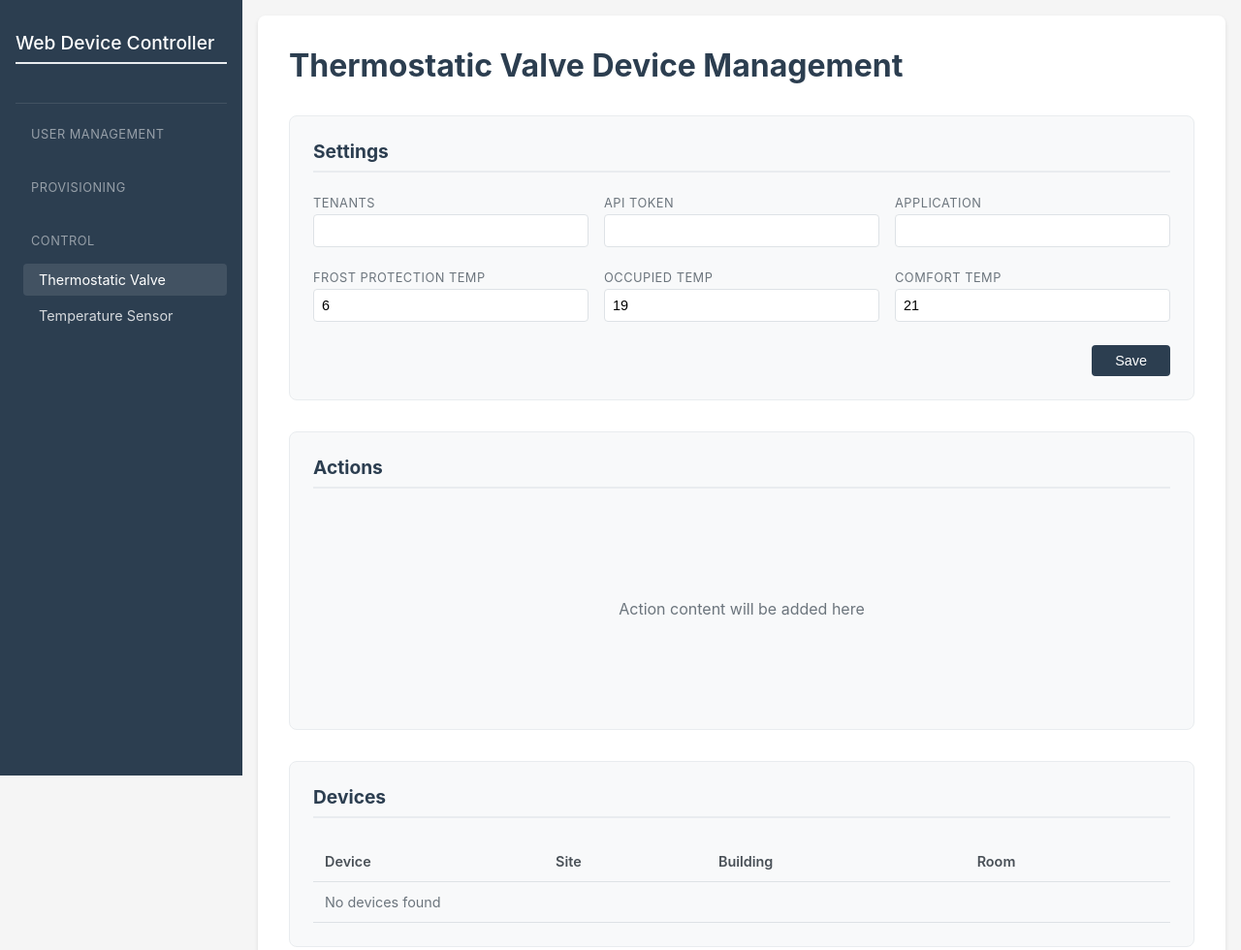
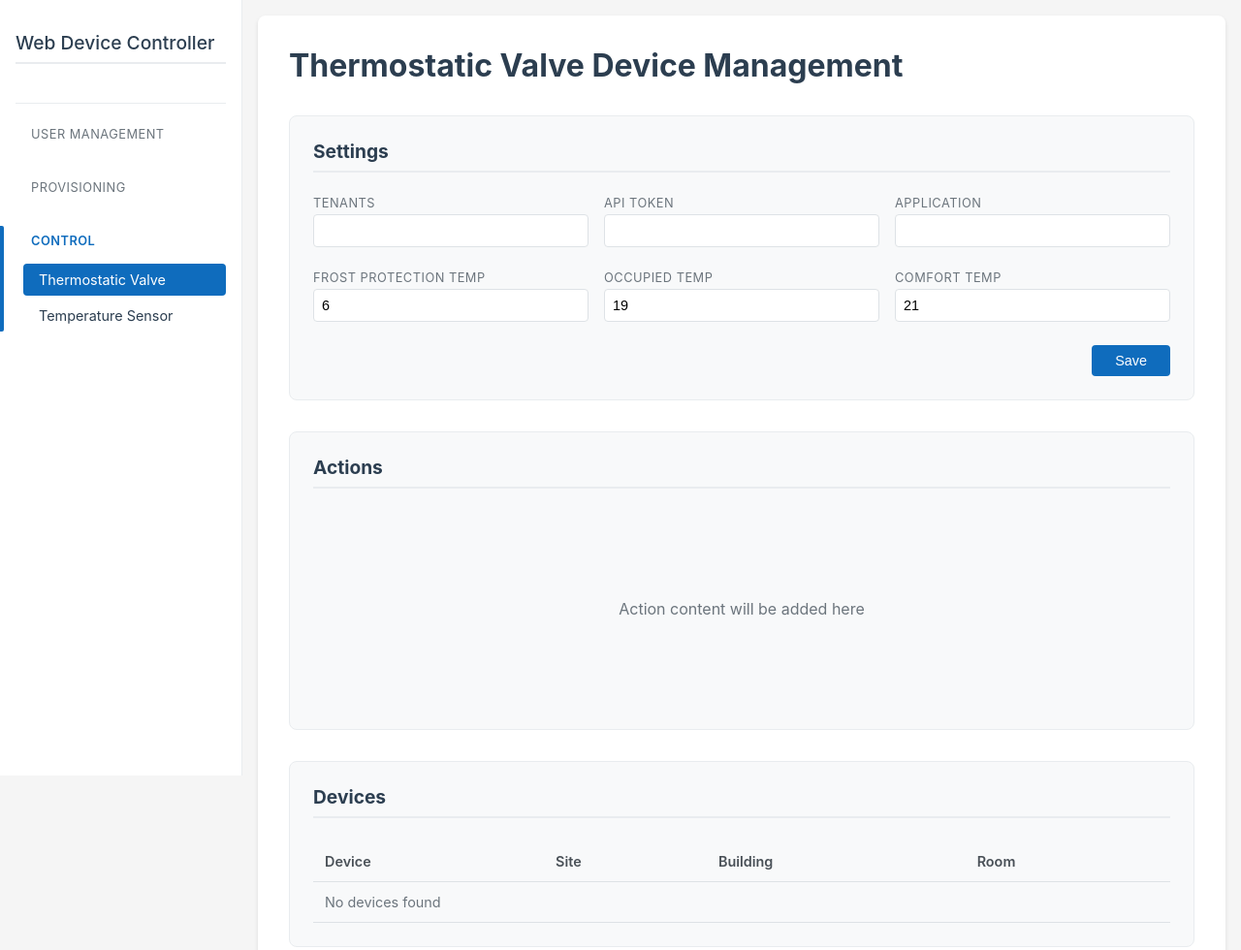
Before and after one commit to SylvainMontagny/iot-platform-webApp, a website: page public/index.html in a window 1280 px wide. Shown: the top 980 px of the page at 97% size. Drawn offline with Linux system fonts and the light colour scheme.

Commit message:
💄 change color

```diff
--- a/public/index.html
+++ b/public/index.html
@@ -25,7 +25,7 @@
               <!-- Empty for now -->
             </ul>
           </li>
-          <li class="nav-section">
+          <li class="nav-section active">
             <span class="nav-section-title">Control</span>
             <ul class="submenu">
               <li>
--- a/public/styles.css
+++ b/public/styles.css
@@ -18,24 +18,25 @@ body {
 /* Sidebar styles */
 .sidebar {
   width: 250px;
-  background-color: #2c3e50;
-  color: white;
+  background-color: #ffffff;
+  color: #2c3e50;
   padding: 1rem;
   position: fixed;
   height: 100vh;
   overflow-y: auto;
+  border-right: 1px solid #e9ecef;
 }
 
 .logo {
   padding: 1rem 0;
-  border-bottom: 1px solid rgba(255, 255, 255, 0.1);
+  border-bottom: 1px solid #e9ecef;
   margin-bottom: 1rem;
 }
 
 .logo h2 {
   font-size: 1.2rem;
   font-weight: 500;
-  color: #ffffff;
+  color: #2c3e50;
 }
 
 .nav-links {
@@ -44,11 +45,28 @@ body {
 
 .nav-section {
   margin-bottom: 1.5rem;
+  position: relative;
+}
+
+.nav-section.active .nav-section-title {
+  color: #0f6cbd;
+  font-weight: 600;
+}
+
+.nav-section.active::before {
+  content: "";
+  position: absolute;
+  left: -1rem;
+  top: 0;
+  height: 100%;
+  width: 4px;
+  background-color: #0f6cbd;
+  border-radius: 0 2px 2px 0;
 }
 
 .nav-section-title {
   display: block;
-  color: rgba(255, 255, 255, 0.5);
+  color: #6c757d;
   font-size: 0.8rem;
   text-transform: uppercase;
   letter-spacing: 0.5px;
@@ -66,7 +84,7 @@ body {
 }
 
 .nav-links a {
-  color: rgba(255, 255, 255, 0.8);
+  color: #2c3e50;
   text-decoration: none;
   display: block;
   padding: 0.5rem 1rem;
@@ -77,7 +95,7 @@ body {
 
 .nav-links a:hover,
 .nav-links a.active {
-  background-color: rgba(255, 255, 255, 0.1);
+  background-color: #0f6cbd;
   color: white;
 }
 
@@ -188,13 +206,13 @@ h2 {
 
 .form-group input:focus {
   outline: none;
-  border-color: #2c3e50;
+  border-color: #0f6cbd;
 }
 
 .save-button {
   align-self: flex-end;
   padding: 0.5rem 1.5rem;
-  background-color: #2c3e50;
+  background-color: #0f6cbd;
   color: white;
   border: none;
   border-radius: 4px;
@@ -204,7 +222,7 @@ h2 {
 }
 
 .save-button:hover {
-  background-color: #1a252f;
+  background-color: #0b5a9e;
 }
 
 /* Table styles */
```
